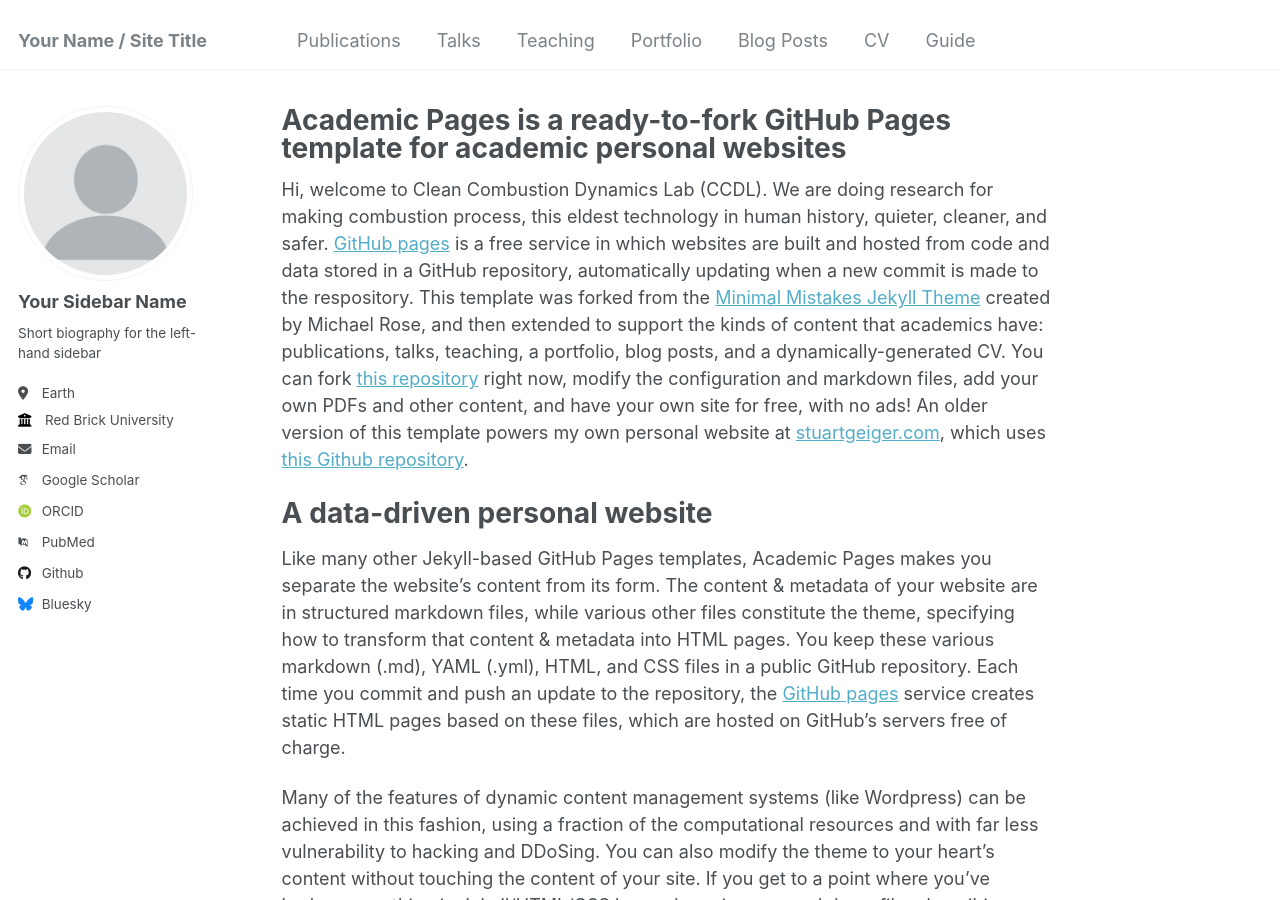
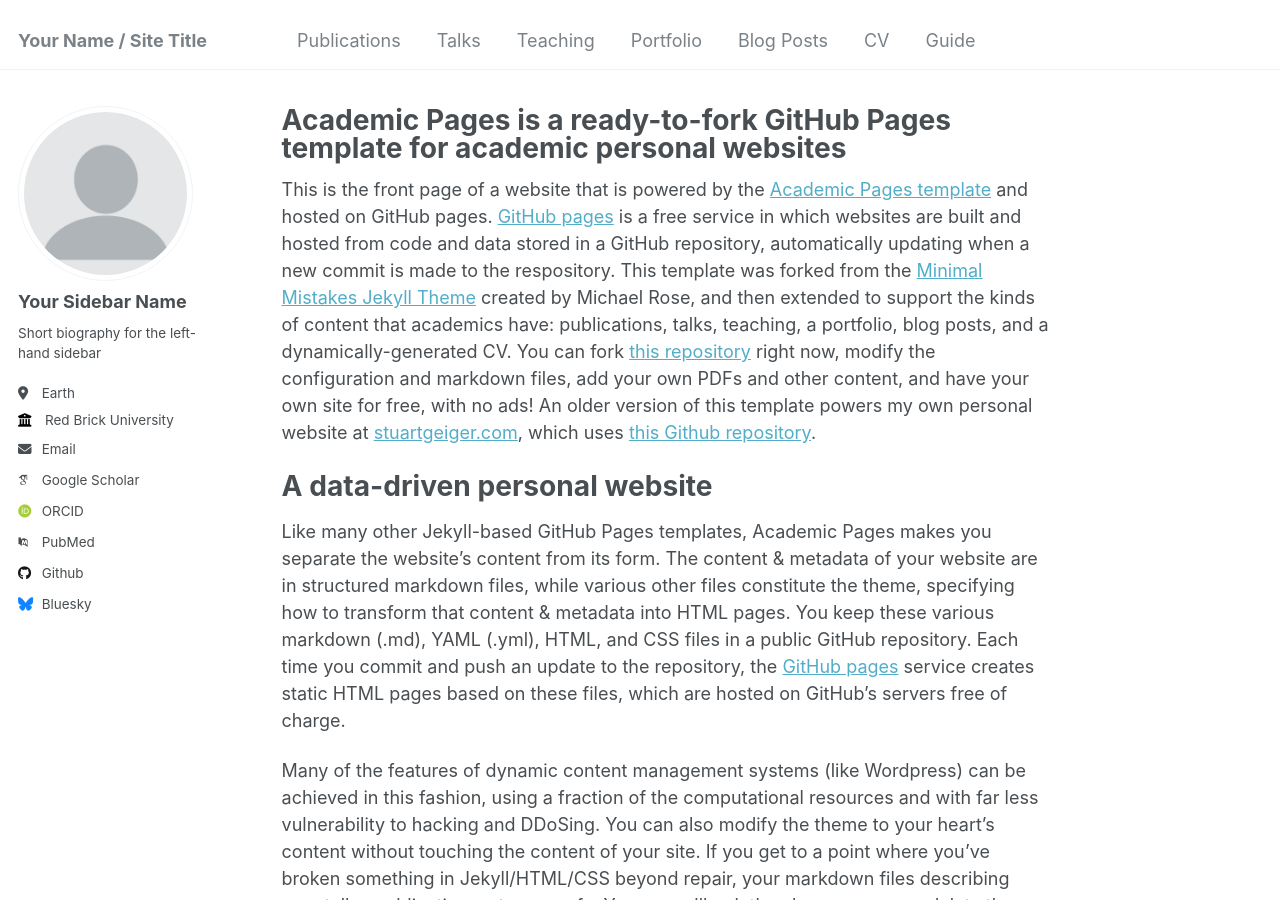
Before and after one commit to RickGuanYu/CCDL.github.io, a Jekyll site: the page built from _pages/about.md, in a window 1280 px wide and 900 px high. Built offline with Jekyll 4.4.1, drawn with Linux system fonts in a browser that asks for light colours; some web fonts are replaced.

Commit message:
Update about.md

```diff
--- a/_pages/about.md
+++ b/_pages/about.md
@@ -7,7 +7,7 @@ redirect_from:
   - /about.html
 ---
 
-Hi, welcome to Clean Combustion Dynamics Lab (CCDL). We are doing research for making combustion process, this eldest technology in human history, quieter, cleaner, and safer. [GitHub pages](https://pages.github.com) is a free service in which websites are built and hosted from code and data stored in a GitHub repository, automatically updating when a new commit is made to the respository. This template was forked from the [Minimal Mistakes Jekyll Theme](https://mmistakes.github.io/minimal-mistakes/) created by Michael Rose, and then extended to support the kinds of content that academics have: publications, talks, teaching, a portfolio, blog posts, and a dynamically-generated CV. You can fork [this repository](https://github.com/academicpages/academicpages.github.io) right now, modify the configuration and markdown files, add your own PDFs and other content, and have your own site for free, with no ads! An older version of this template powers my own personal website at [stuartgeiger.com](http://stuartgeiger.com), which uses [this Github repository](https://github.com/staeiou/staeiou.github.io).
+This is the front page of a website that is powered by the [Academic Pages template](https://github.com/academicpages/academicpages.github.io) and hosted on GitHub pages. [GitHub pages](https://pages.github.com) is a free service in which websites are built and hosted from code and data stored in a GitHub repository, automatically updating when a new commit is made to the respository. This template was forked from the [Minimal Mistakes Jekyll Theme](https://mmistakes.github.io/minimal-mistakes/) created by Michael Rose, and then extended to support the kinds of content that academics have: publications, talks, teaching, a portfolio, blog posts, and a dynamically-generated CV. You can fork [this repository](https://github.com/academicpages/academicpages.github.io) right now, modify the configuration and markdown files, add your own PDFs and other content, and have your own site for free, with no ads! An older version of this template powers my own personal website at [stuartgeiger.com](http://stuartgeiger.com), which uses [this Github repository](https://github.com/staeiou/staeiou.github.io).
 
 A data-driven personal website
 ======
```
